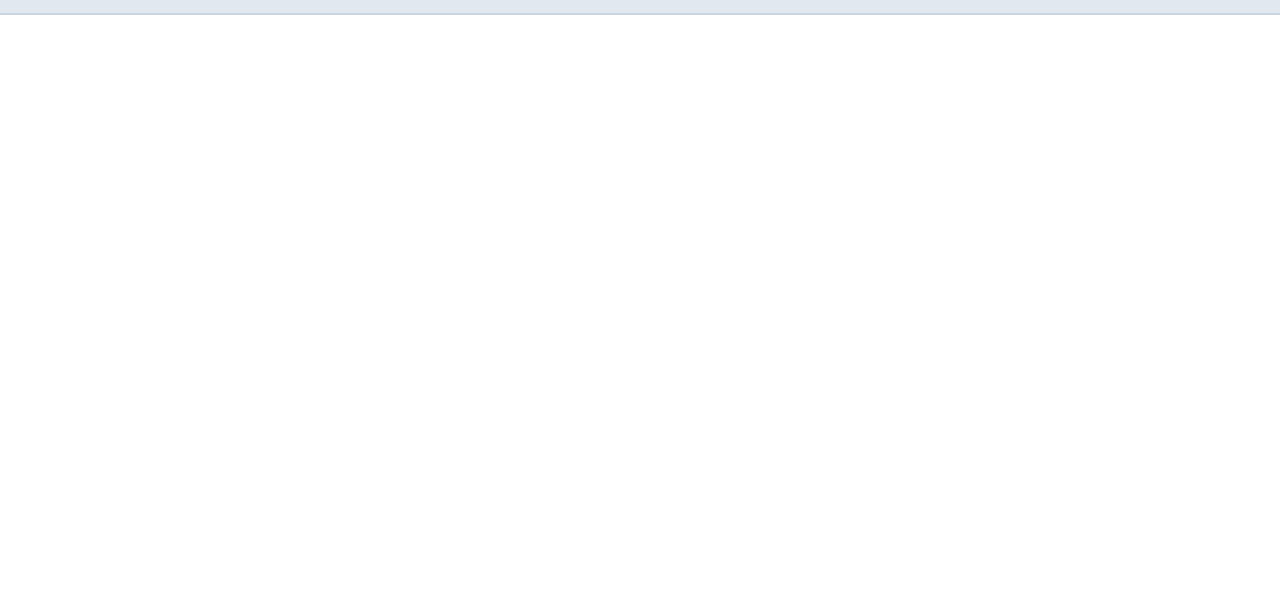
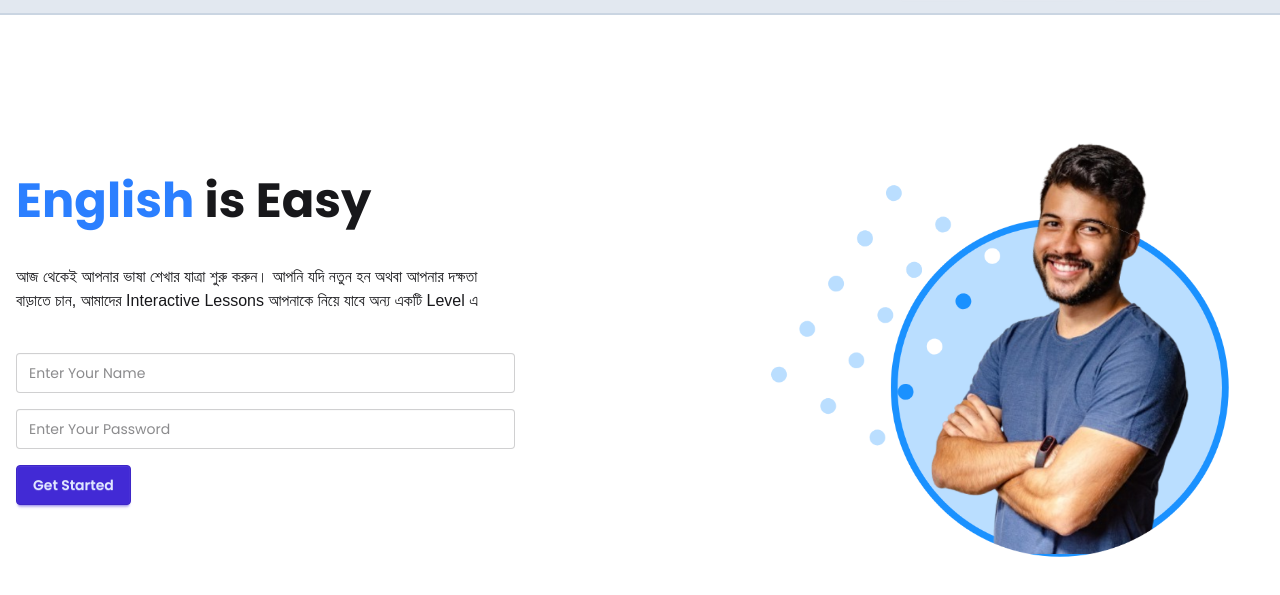
Before and after one commit to fairooz-nawal/English-Janala, a plain HTML site: page index.html in a window 1280 px wide. Shown: the part 59-654 px from the top of the page. Drawn offline with nearby package versions, Linux system fonts and the light colour scheme; files whose address does not match are found by name.

Commit message:
Adding the banner Section

```diff
--- a/index.html
+++ b/index.html
@@ -5,13 +5,7 @@
     <meta charset="UTF-8">
     <meta name="viewport" content="width=device-width, initial-scale=1.0">
     <title>English Janala</title>
-
-    <!-- tailwind cdn -->
-    <script src="https://unpkg.com/@tailwindcss/browser@4"></script>
-
-    <!-- daisy ui cdn -->
-    <link href="https://cdn.jsdelivr.net/npm/daisyui@5" rel="stylesheet" type="text/css" />
-    <script src="https://cdn.jsdelivr.net/npm/@tailwindcss/browser@4"></script>
+    <link rel="stylesheet" href="style.css">
 
     <!-- google font cdn -->
     <link rel="preconnect" href="https://fonts.googleapis.com">
@@ -19,37 +13,51 @@
     <link
         href="https://fonts.googleapis.com/css2?family=Outfit:wght@100..900&family=Poppins:ital,wght@0,100;0,200;0,300;0,400;0,500;0,600;0,700;0,800;0,900;1,100;1,200;1,300;1,400;1,500;1,600;1,700;1,800;1,900&display=swap"
         rel="stylesheet">
+    <!-- tailwind cdn -->
+    <script src="https://unpkg.com/@tailwindcss/browser@4"></script>
 
-    <style>
-        .poppins {
-            font-family: "Poppins", sans-serif;
-            font-style: normal;
-        }
-
-        .hind{
-            font-family: "Hind Siliguri", sans-serif;
-            font-style: normal;
-        }
-    </style>
+    <!-- daisy ui cdn -->
+    <link href="https://cdn.jsdelivr.net/npm/daisyui@5" rel="stylesheet" type="text/css" />
+    <script src="https://cdn.jsdelivr.net/npm/@tailwindcss/browser@4"></script>
 </head>
 
 <body class="max-w-7xl mx-auto poppins">
     <header>
         <nav>
-            <div class="flex items-center justify-between bg-slate-200 py-4 px-[60px] fixed top-0 left-0 w-full border-b-2 border-slate-300">
+            <div
+                class="flex items-center justify-between bg-slate-200 py-4 px-[60px] fixed top-0 left-0 w-full border-b-2 border-slate-300">
                 <div class="flex items-center">
                     <p class="font-bold">English</p>
                     <div class="w-[40px] h-[40px]"><img src="./assets//logo.png" alt=""></div>
                     <p class="font-bold hind">জানালা</p>
                 </div>
                 <div class="flex gap-4">
-                    <a href="#FAQ"><button class="btn rounded-lg border-2 border-blue-800 text-blue-800"><img src="./assets/fa-circle-question.png" alt="" srcset="">FAQ</button></a>
-                    <a href="#learn"><button class="btn rounded-lg border-2 border-blue-800 text-blue-800"><img src="./assets/fa-book-open.png" alt=""> Learn</button></a>
-                    <a href="#logout"><button class="btn rounded-lg border-2 border-blue-800 text-blue-800"><img src="./assets/fa-arrow-right-from-bracket.png" alt=""> Log Out</button></a>
+                    <a href="#FAQ"><button class="btn rounded-lg border-2 border-blue-800 text-blue-800"><img
+                                src="./assets/fa-circle-question.png" alt="" srcset="">FAQ</button></a>
+                    <a href="#learn"><button class="btn rounded-lg border-2 border-blue-800 text-blue-800"><img
+                                src="./assets/fa-book-open.png" alt=""> Learn</button></a>
+                    <a href="#logout"><button class="btn rounded-lg border-2 border-blue-800 text-blue-800"><img
+                                src="./assets/fa-arrow-right-from-bracket.png" alt=""> Log Out</button></a>
                 </div>
             </div>
         </nav>
-        <banner></banner>
+        <banner>
+            <div class="hero w-full min-h-screen">
+                <div class="hero-content flex-col lg:flex-row-reverse justify-between">
+                    <div class="w-2/5"><img src="./assets/hero-student.png"
+                        class="w-full rounded-lg" /></div>
+                    <div class="w-2/5 space-y-4">
+                        <h1 class="text-5xl font-bold"><span class="text-blue-500">English</span> is Easy</h1>
+                        <p class="py-6 hind">
+                            আজ থেকেই আপনার ভাষা শেখার যাত্রা শুরু করুন। আপনি যদি নতুন হন অথবা আপনার দক্ষতা বাড়াতে চান, আমাদের Interactive Lessons আপনাকে নিয়ে যাবে অন্য একটি Level এ
+                        </p>
+                        <input class="input input-bordered w-full" type="text" name="" placeholder="Enter Your Name" id=""><br>
+                        <input class="input input-bordered w-full" type="password" name="" placeholder="Enter Your Password" id=""><br>
+                        <button class="btn btn-primary">Get Started</button>
+                    </div>
+                </div>
+            </div>
+        </banner>
     </header>
 
     <body>
--- /dev/null
+++ b/style.css
@@ -0,0 +1,9 @@
+.poppins {
+    font-family: "Poppins", sans-serif;
+    font-style: normal;
+}
+
+.hind {
+    font-family: "Hind Siliguri", sans-serif;
+    font-style: normal;
+}
```
